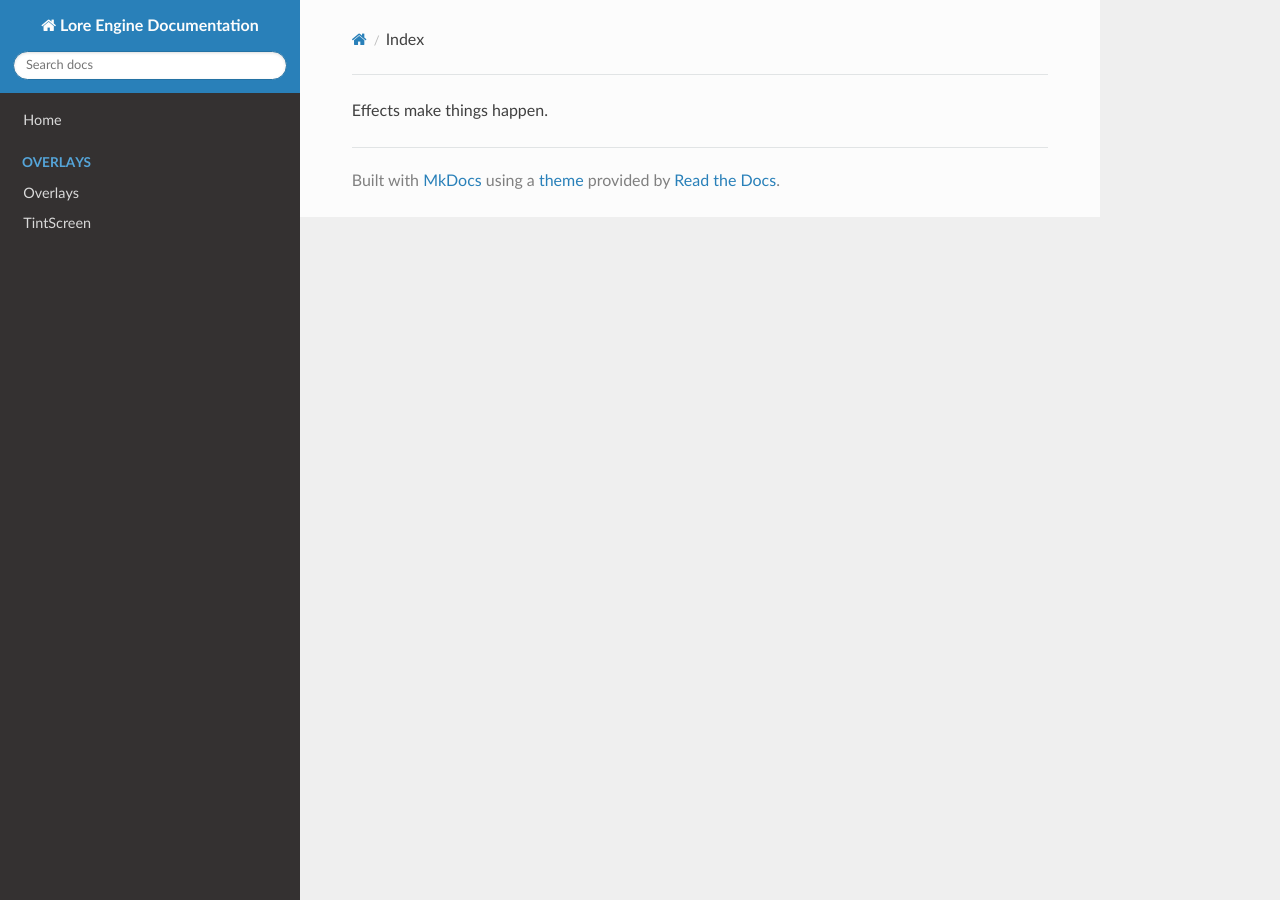
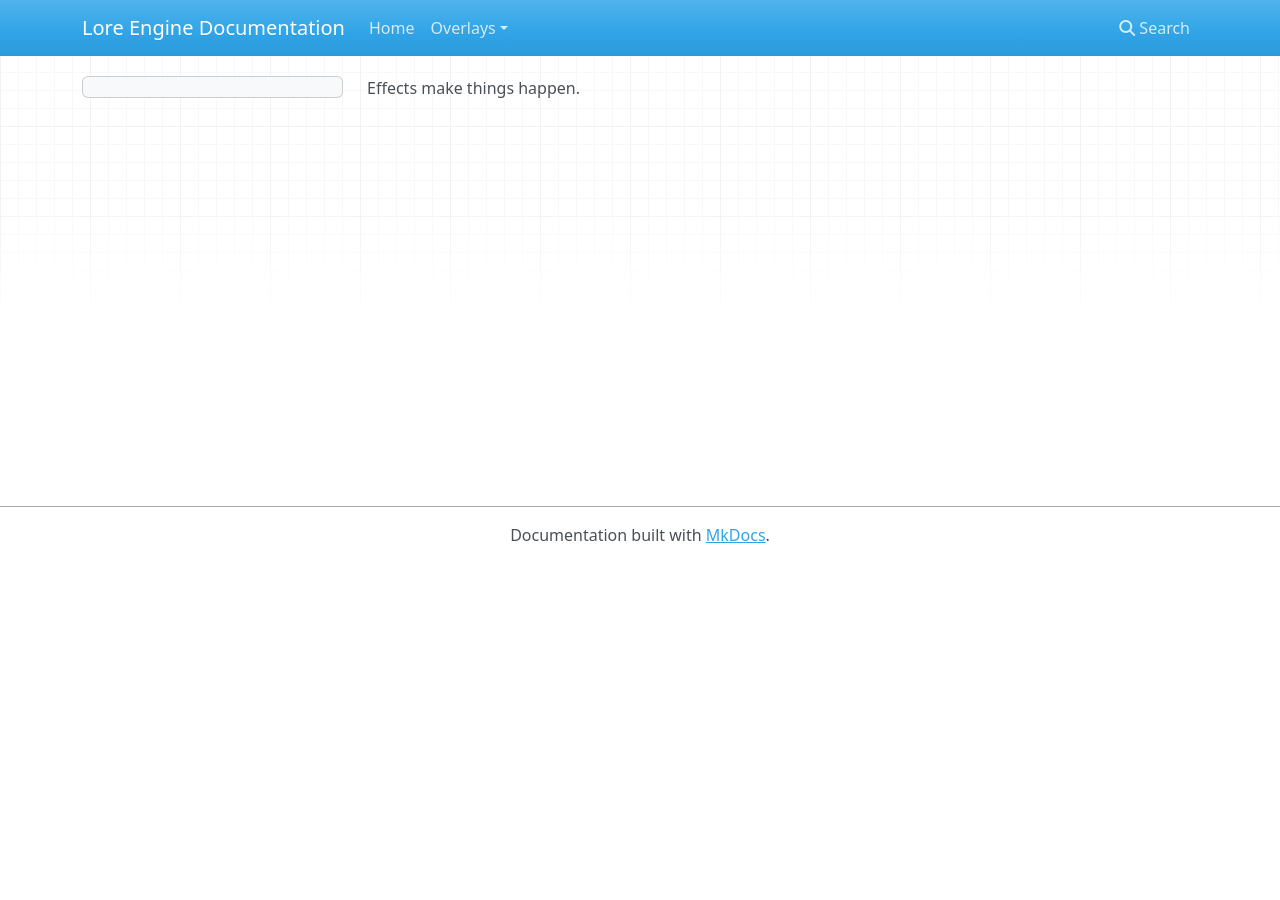
Before and after one commit to TheHeadmaster/LoreEngine, an MkDocs documentation site: the page built from docs/effects/index.md, in a window 1280 px wide. Built offline with MkDocs 1.6.1, drawn with Linux system fonts in a browser that asks for light colours; nearby versions of some CDN libraries.

Commit message:
Update mkdocs.yml

```diff
--- a/mkdocs.yml
+++ b/mkdocs.yml
@@ -4,4 +4,8 @@ nav:
     - Overlays:
         - Overlays: effects/overlays.md
         - TintScreen: effects/overlays/tintscreen.md
-theme: readthedocs
+theme:
+    name: mkdocs
+    highlightjs: true
+    hljs_languages:
+        - csharp
```
